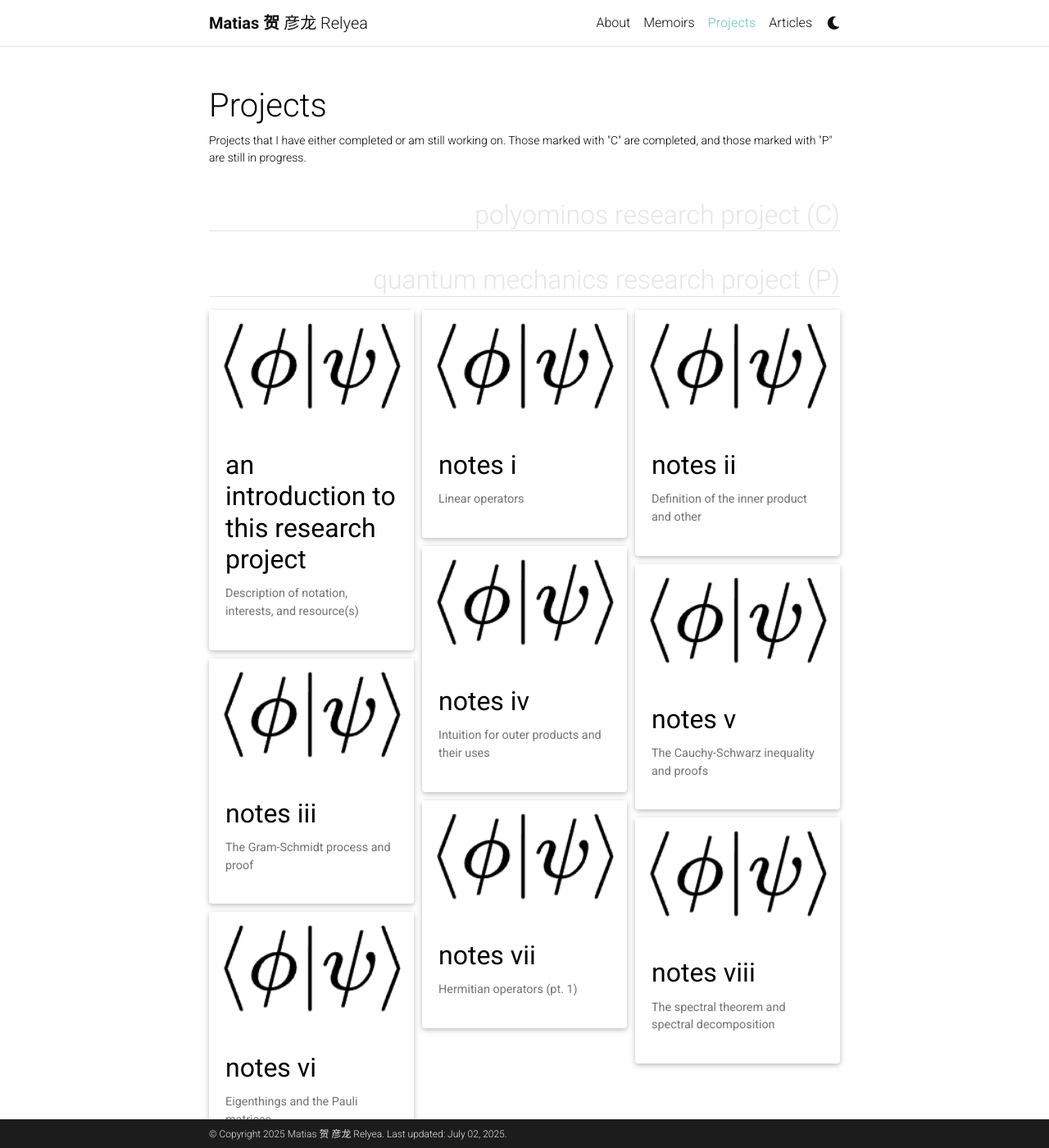
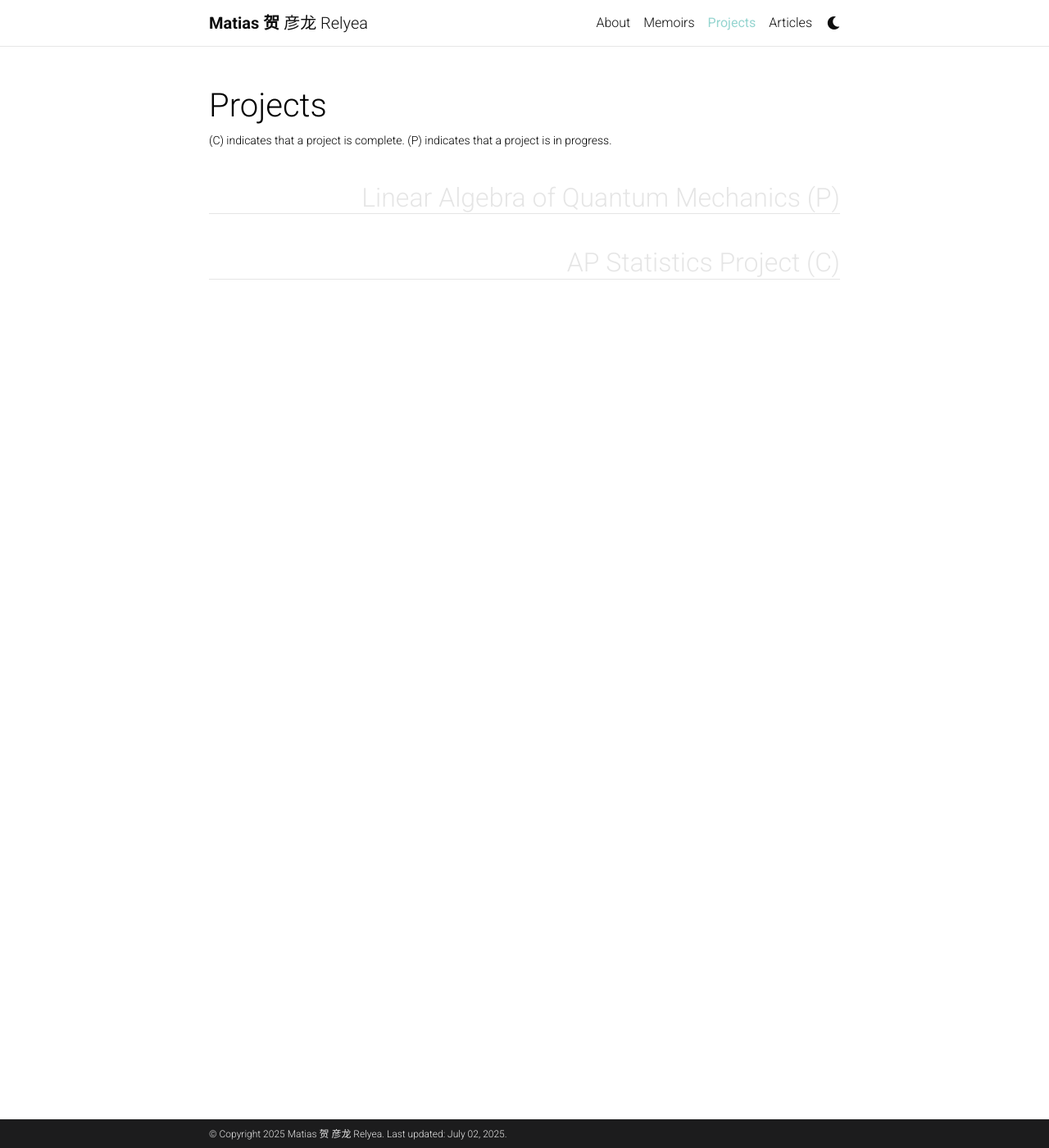
Before and after one commit to Quadcryo/quadcryo, a Jekyll site: the page built from _pages/projects.md, in a window 1280 px wide and 1400 px high. Shown: the whole window at 82% size. Built offline with Jekyll 4.4.1, drawn with Linux system fonts in a browser that asks for light colours; full-size pictures stand in for the smaller copies a plugin makes; comment, search, counter and statistics services are not loaded; a style sheet for code colours, icons or effects is not loaded; some of the changed text lies outside the part shown.

Commit message:
hopefully last push

```diff
--- a/_pages/projects.md
+++ b/_pages/projects.md
@@ -2,10 +2,10 @@
 layout: page
 title: Projects
 permalink: /projects/
-description: Projects that I have either completed or am still working on. Those marked with "C" are completed, and those marked with "P" are still in progress.
+description: (C) indicates that a project is complete. (P) indicates that a project is in progress.
 nav: true
 nav_order: 2
-display_categories: [polyominos research project (C), quantum mechanics research project (P), statistics project (C)]
+display_categories: [Linear Algebra of Quantum Mechanics (P), AP Statistics Project (C)]
 horizontal: false
 ---
 
```
